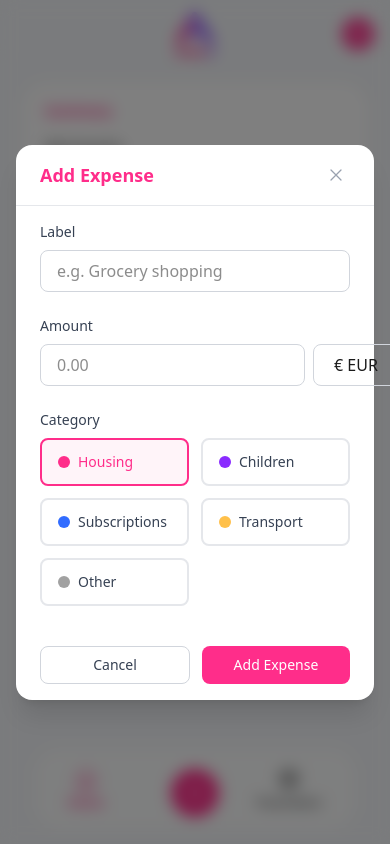
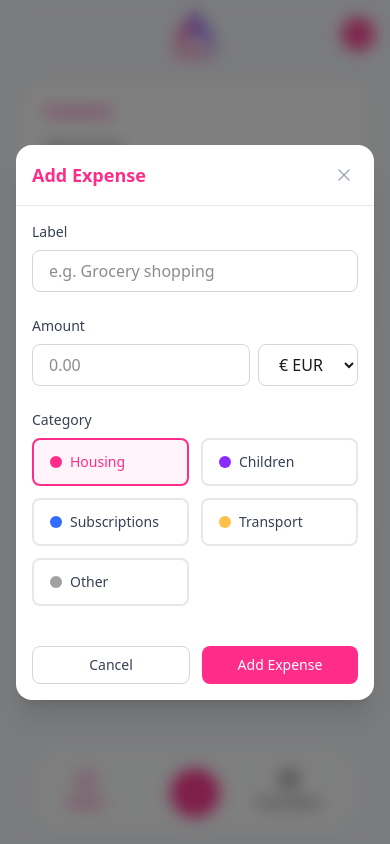
Before and after one commit to cyberchrix/flowcash, a Next.js app: page / in a window 390 px wide. Both pictures are taken after a click on the button 194 px from the left and 793 px from the top of the page. Built offline with nearby package versions, Linux system fonts and the light colour scheme.

Commit message:
Enhance layout and styling in global CSS and modal components. Add overflow handling to prevent horizontal scrolling and adjust padding for better responsiveness in AddExpenseModal and Modal components.

```diff
--- a/src/app/globals.css
+++ b/src/app/globals.css
@@ -12,12 +12,20 @@
   --color-flow-blue: #316CFF;
 }
 
+html {
+  overflow-x: hidden;
+  width: 100%;
+}
+
 body {
   background-color: #F5F7FA; /* flowBg */
   color: #1A1A1A;           /* flowText */
   -webkit-font-smoothing: antialiased;
   font-family: system-ui, -apple-system, BlinkMacSystemFont, "SF Pro Text",
     "SF Pro Display", sans-serif;
+  overflow-x: hidden;
+  width: 100%;
+  position: relative;
 }
 
 /* === FlowCash donut animation === */
--- a/src/components/AddExpenseModal.tsx
+++ b/src/components/AddExpenseModal.tsx
@@ -74,7 +74,7 @@ export function AddExpenseModal({
               onChange={(e) => setAmount(e.target.value)}
               placeholder="0.00"
               required
-              className="flex-1 rounded-lg border border-gray-300 px-4 py-2 focus:border-flow-primary focus:outline-none focus:ring-2 focus:ring-flow-primary/20"
+              className="flex-1 min-w-0 rounded-lg border border-gray-300 px-4 py-2 focus:border-flow-primary focus:outline-none focus:ring-2 focus:ring-flow-primary/20"
             />
             <select
               value={selectedCurrency.code}
@@ -82,7 +82,7 @@ export function AddExpenseModal({
                 const currency = currencies.find((c) => c.code === e.target.value);
                 if (currency) setSelectedCurrency(currency);
               }}
-              className="rounded-lg border border-gray-300 px-4 py-2 focus:border-flow-primary focus:outline-none focus:ring-2 focus:ring-flow-primary/20"
+              className="flex-shrink-0 rounded-lg border border-gray-300 px-4 py-2 focus:border-flow-primary focus:outline-none focus:ring-2 focus:ring-flow-primary/20"
             >
               {currencies.map((currency) => (
                 <option key={currency.code} value={currency.code}>
--- a/src/components/Modal.tsx
+++ b/src/components/Modal.tsx
@@ -25,21 +25,22 @@ export function Modal({ isOpen, onClose, title, children }: ModalProps) {
           />
 
           {/* Modal */}
-          <div className="fixed inset-0 z-50 flex items-center justify-center p-4">
+          <div className="fixed inset-0 z-50 flex items-center justify-center p-4 overflow-hidden">
             <motion.div
               initial={{ opacity: 0, scale: 0.95, y: 20 }}
               animate={{ opacity: 1, scale: 1, y: 0 }}
               exit={{ opacity: 0, scale: 0.95, y: 20 }}
               transition={{ type: "spring", duration: 0.3 }}
               onClick={(e) => e.stopPropagation()}
-              className="w-full max-w-md rounded-2xl bg-white shadow-xl"
+              className="w-full max-w-md rounded-2xl bg-white shadow-xl overflow-hidden"
               style={{
                 fontFamily:
                   'Inter Variable, ui-sans-serif, system-ui, sans-serif, "Apple Color Emoji", "Segoe UI Emoji", Segoe UI Symbol, "Noto Color Emoji"',
+                maxWidth: "calc(100vw - 2rem)",
               }}
             >
               {/* Header */}
-              <div className="flex items-center justify-between border-b border-gray-200 px-6 py-4">
+              <div className="flex items-center justify-between border-b border-gray-200 px-4 sm:px-6 py-4">
                 <h2 className="text-lg font-semibold text-flow-primary">{title}</h2>
                 <button
                   onClick={onClose}
@@ -50,7 +51,7 @@ export function Modal({ isOpen, onClose, title, children }: ModalProps) {
               </div>
 
               {/* Content */}
-              <div className="px-6 py-4">{children}</div>
+              <div className="px-4 sm:px-6 py-4 overflow-x-hidden">{children}</div>
             </motion.div>
           </div>
         </>
```
